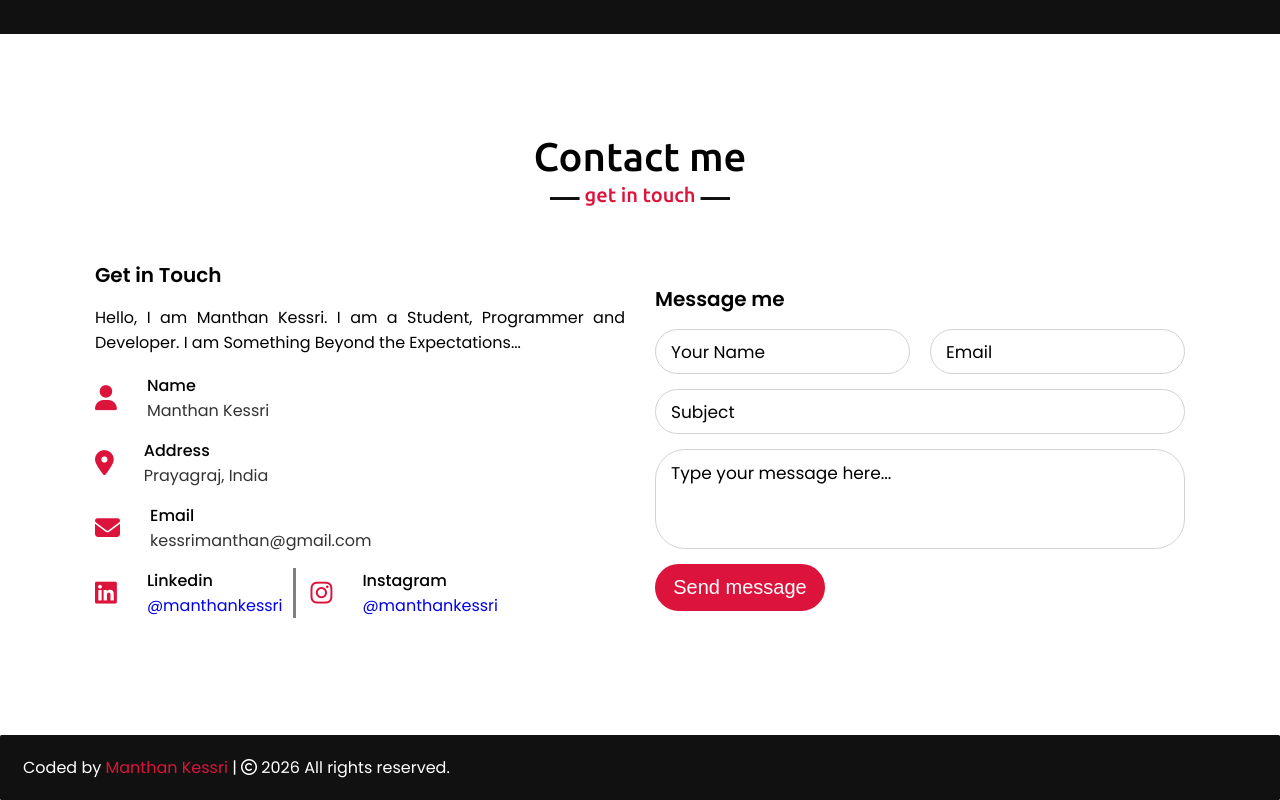
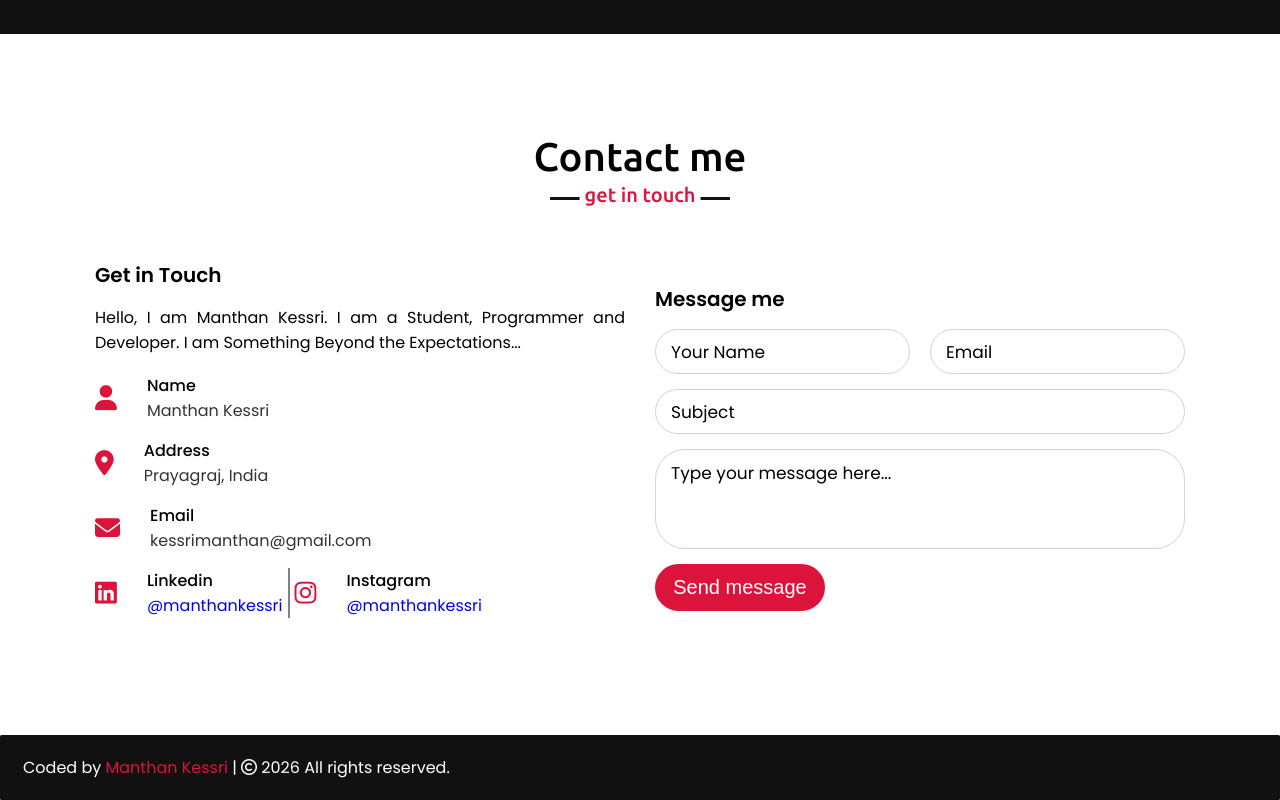
Before and after one commit to manthankessri/manthankessri, a plain HTML site: page index.html in a window 1280 px wide. Shown: the part 2807-3607 px from the top of the page. Drawn offline with nearby package versions, Linux system fonts and the light colour scheme.

Commit message:
Update style.css

```diff
--- a/style.css
+++ b/style.css
@@ -423,10 +423,10 @@ section .title::after{
     align-items: center;
 }
 .contact .contact-content .row .partition{
-    border-left: 3px solid gray;
+    border-left: 2px solid gray;
     height: 50px;
-    margin-left: 10px;
-    margin-right: 15px;
+    margin-left: 5px;
+    margin-right: 5px;
 }
 .contact .contact-content .row .info{
     margin-left: 30px;
@@ -838,4 +838,5 @@ footer span a:hover{
         padding: 2rem;
     }
 
+
 }
```
